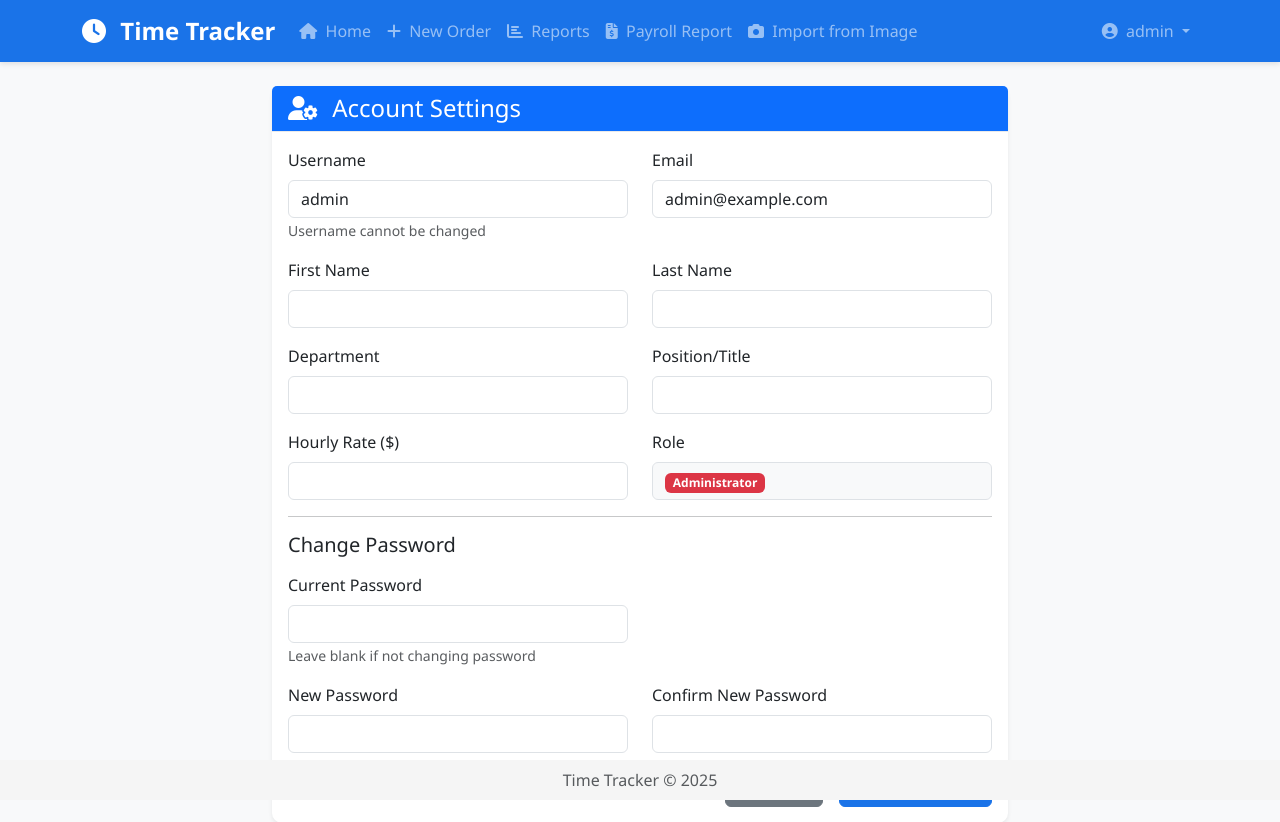
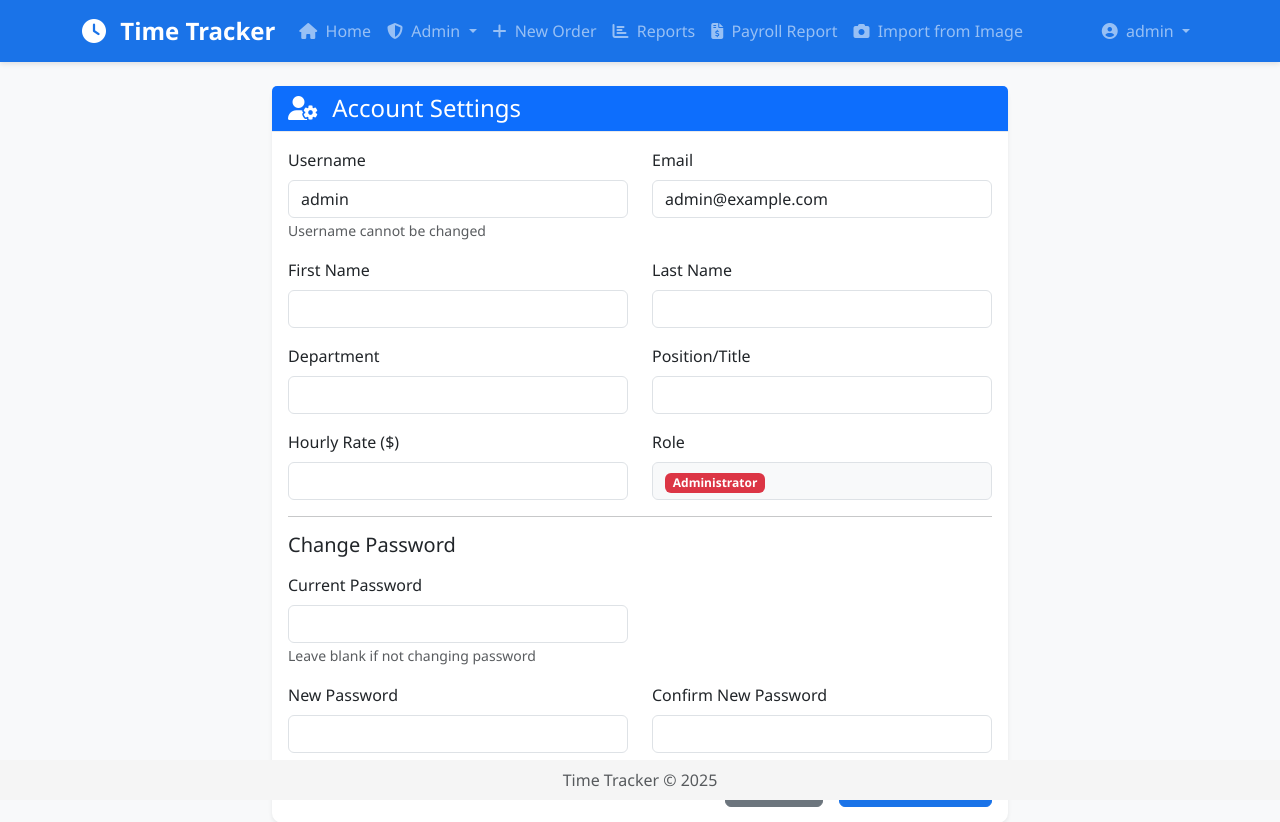
Before and after one commit to gclark0041/time_tracker, a Flask app: page /account/settings in a window 1280 px wide. Shown: the top 822 px of the page. Run offline with Flask 3, Linux system fonts and the light colour scheme; a user stored in the database is signed in.

Commit message:
Fix navigation links for account settings and admin features

```diff
--- a/templates/base.html
+++ b/templates/base.html
@@ -112,6 +112,23 @@
                             <i class="fas fa-home me-1"></i> Home
                         </a>
                     </li>
+                    {% if current_user.is_admin %}
+                    <li class="nav-item dropdown">
+                        <a class="nav-link dropdown-toggle {% if '/admin/' in request.path %}active{% endif %}" href="#" id="adminDropdown" role="button" data-bs-toggle="dropdown" aria-expanded="false">
+                            <i class="fas fa-shield-alt me-1"></i> Admin
+                        </a>
+                        <ul class="dropdown-menu" aria-labelledby="adminDropdown">
+                            <li><a class="dropdown-item" href="{{ url_for('admin_user_management') }}"><i class="fas fa-users me-2"></i> User Management</a></li>
+                            <li><a class="dropdown-item" href="{{ url_for('admin_settings') }}"><i class="fas fa-cogs me-2"></i> System Settings</a></li>
+                        </ul>
+                    </li>
+                    {% elif current_user.is_manager %}
+                    <li class="nav-item">
+                        <a class="nav-link" href="#">
+                            <i class="fas fa-users me-1"></i> My Team
+                        </a>
+                    </li>
+                    {% endif %}
                     <li class="nav-item">
                         <a class="nav-link {% if request.path == url_for('add_order') %}active{% endif %}" href="{{ url_for('add_order') }}">
                             <i class="fas fa-plus me-1"></i> New Order
@@ -141,7 +158,7 @@
                             <i class="fas fa-user-circle me-1"></i> {{ current_user.username }}
                         </a>
                         <ul class="dropdown-menu dropdown-menu-end" aria-labelledby="navbarDropdown">
-                            <li><a class="dropdown-item" href="#"><i class="fas fa-user-cog me-2"></i> Account Settings</a></li>
+                            <li><a class="dropdown-item" href="{{ url_for('account_settings') }}"><i class="fas fa-user-cog me-2"></i> Account Settings</a></li>
                             <li><hr class="dropdown-divider"></li>
                             <li><a class="dropdown-item" href="{{ url_for('logout') }}"><i class="fas fa-sign-out-alt me-2"></i> Logout</a></li>
                         </ul>
```
